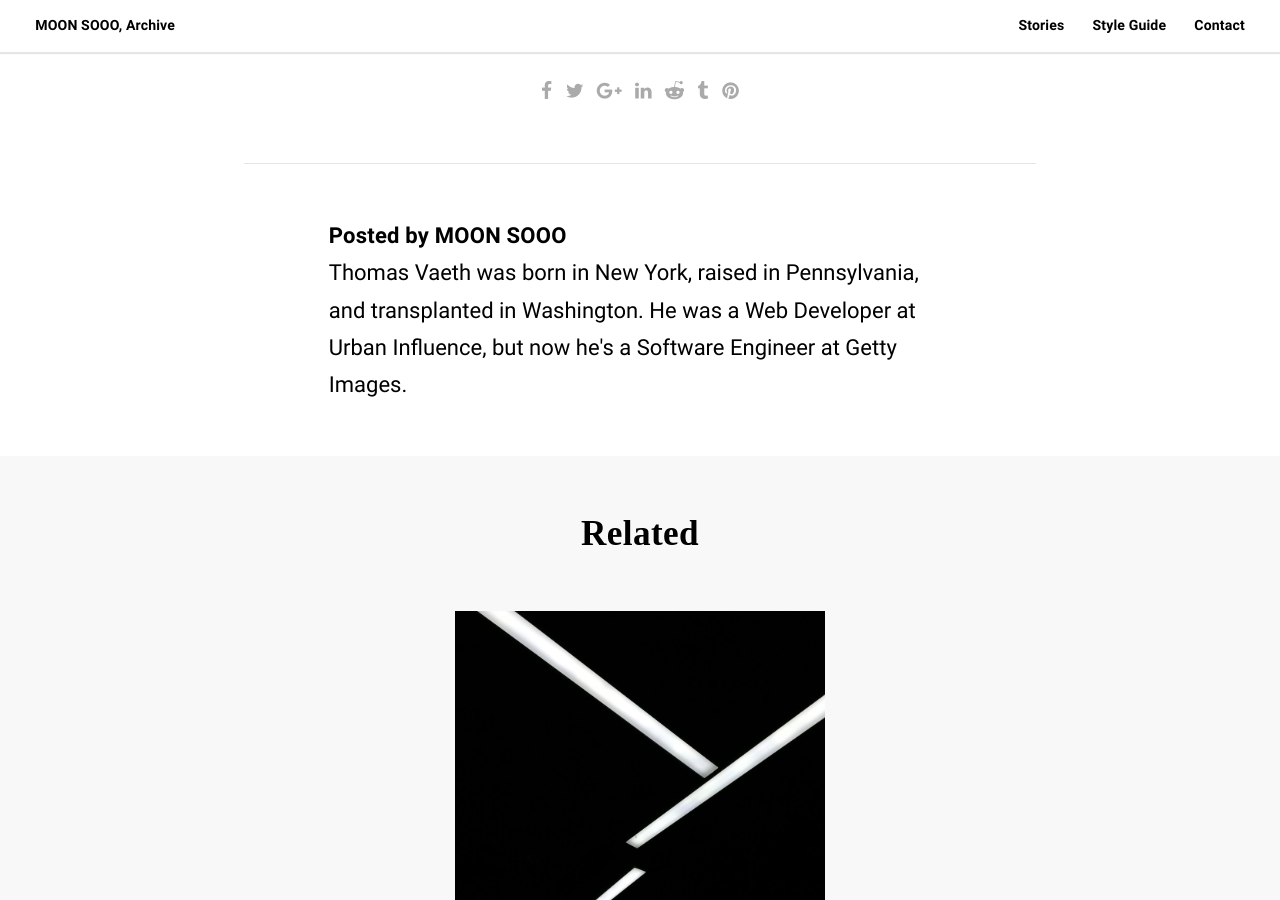
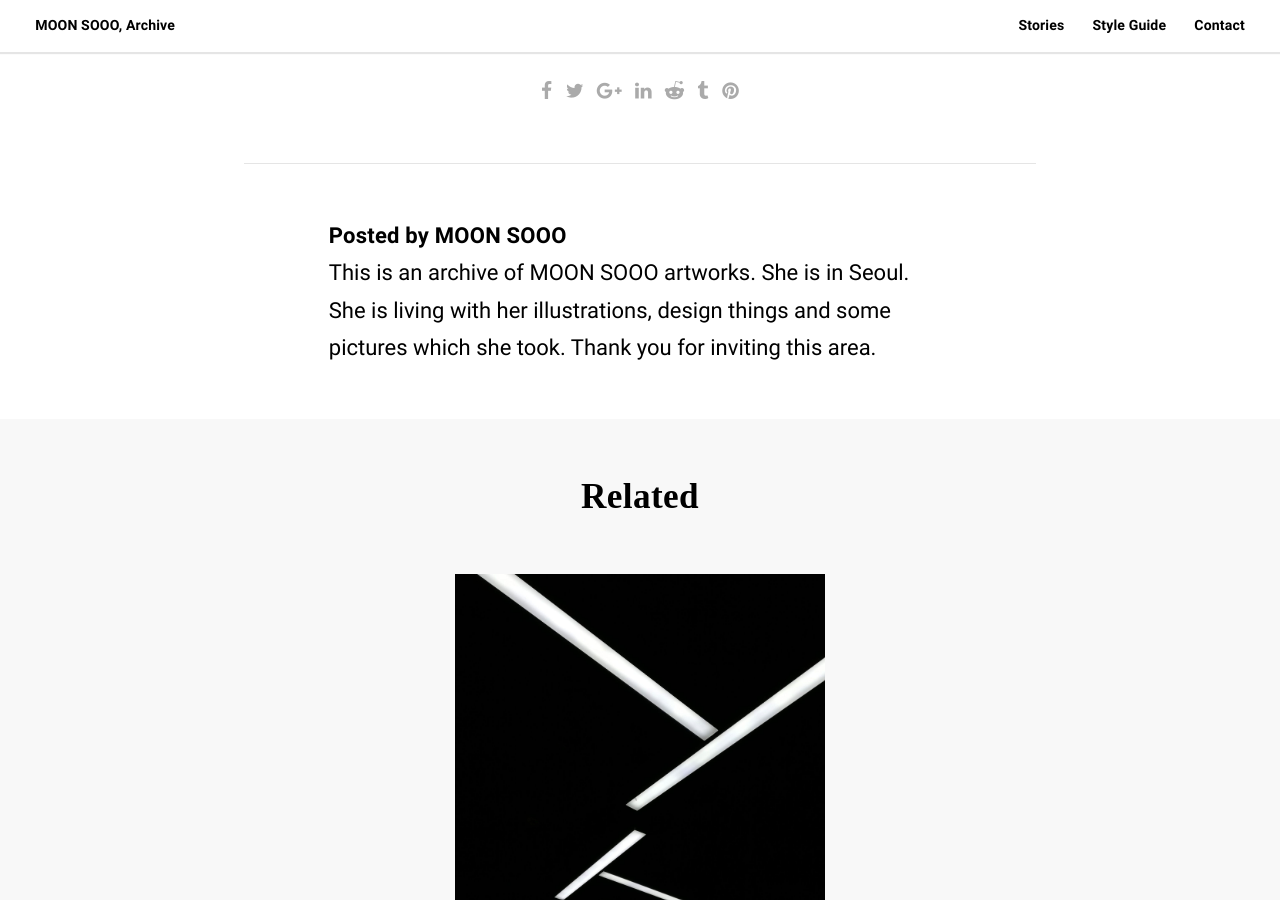
Before and after one commit to moonsooo/moonsooo.github.io, a Jekyll site: the page built from _posts/2017-10-22-coloring-book.markdown, in a window 1280 px wide and 900 px high, scrolled down 1504 px. Built offline with Jekyll 4.4.1, drawn with Linux system fonts in a browser that asks for light colours; some web fonts are replaced.

Commit message:
Update _config.yml

```diff
--- a/_config.yml
+++ b/_config.yml
@@ -34,7 +34,7 @@ mailchimp_input: b_66ddf555dab480e6a8606430b_89b3ee034f
 # Author settings
 author:
   - name: MOON SOOO
-    bio: Thomas Vaeth was born in New York, raised in Pennsylvania, and transplanted in Washington. He was a Web Developer at Urban Influence, but now he's a Software Engineer at Getty Images.
+    bio: This is an archive of MOON SOOO artworks. She is in Seoul. She is living with her illustrations, design things and some pictures which she took. Thank you for inviting this area.
     url: http://thomasvaeth.com
 
 # Pagination settings
```
